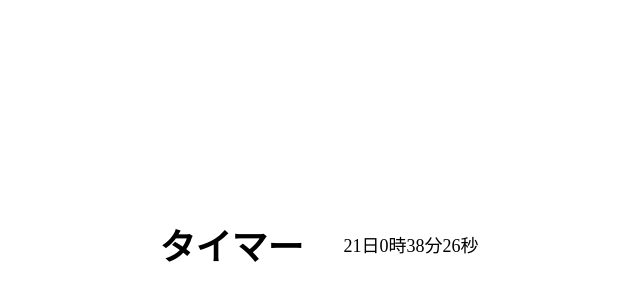
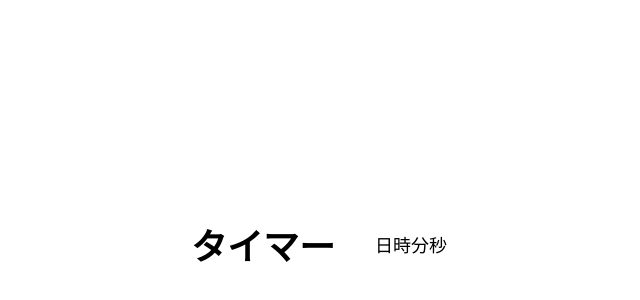
Before and after one commit to yyamazaki1732/test_clone, a plain HTML site: page index.html in a window 1280 px wide. Shown: the part 164-464 px from the top of the page, without its empty margins (321-961 px from the left). Drawn offline with Linux system fonts and the light colour scheme.

Commit message:
comment out script

```diff
--- a/index.html
+++ b/index.html
@@ -12,7 +12,7 @@
     <p><span id="date"></span>日<span id="hour"></span>時<span id="minute"></span>分<span id="second"></span>秒
     </p>
   </div>
-  <script src="js/function.js" type="text/javascript"></script>
+  <!-- <script src="js/function.js" type="text/javascript"></script> -->
 </body>
 
 </html>
```
